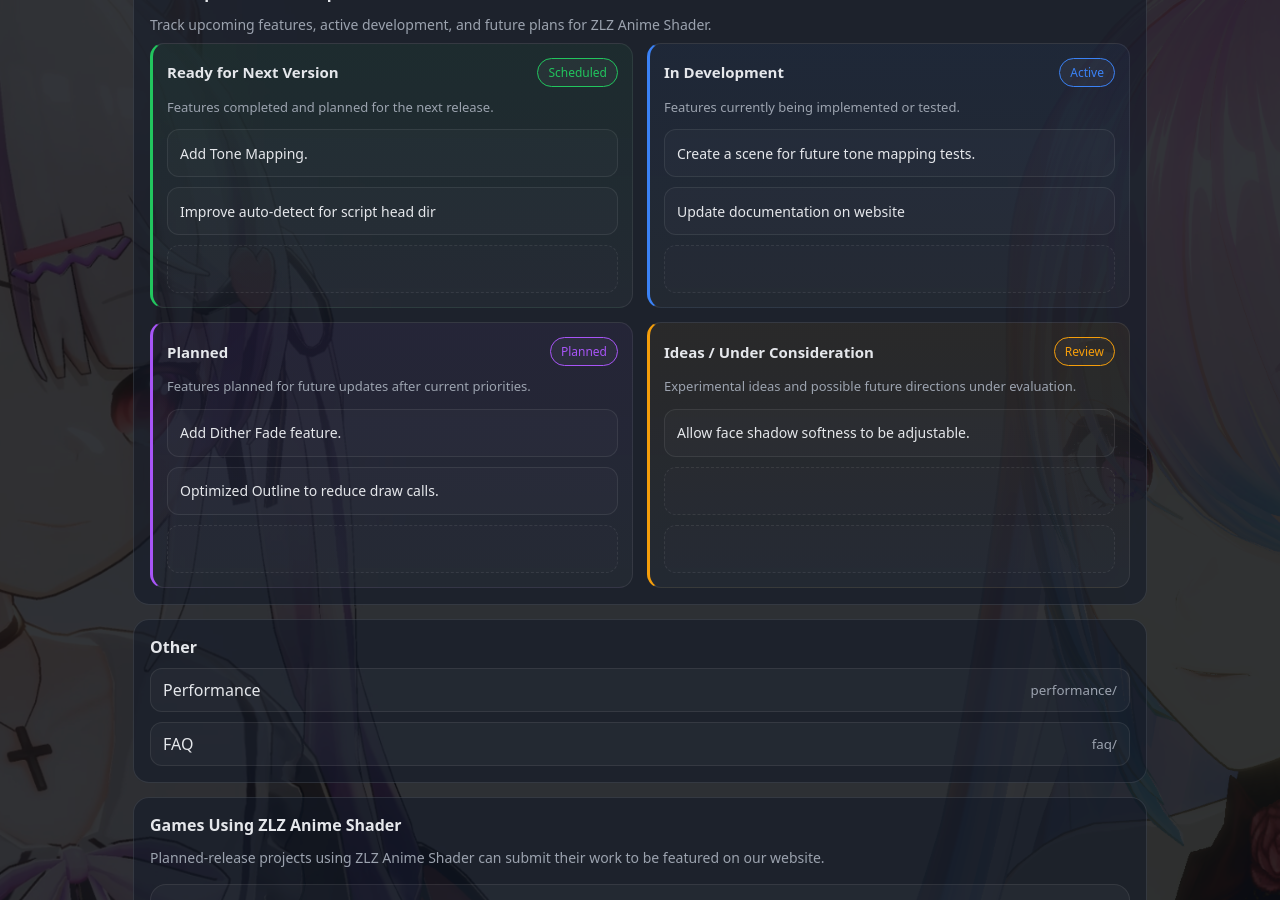
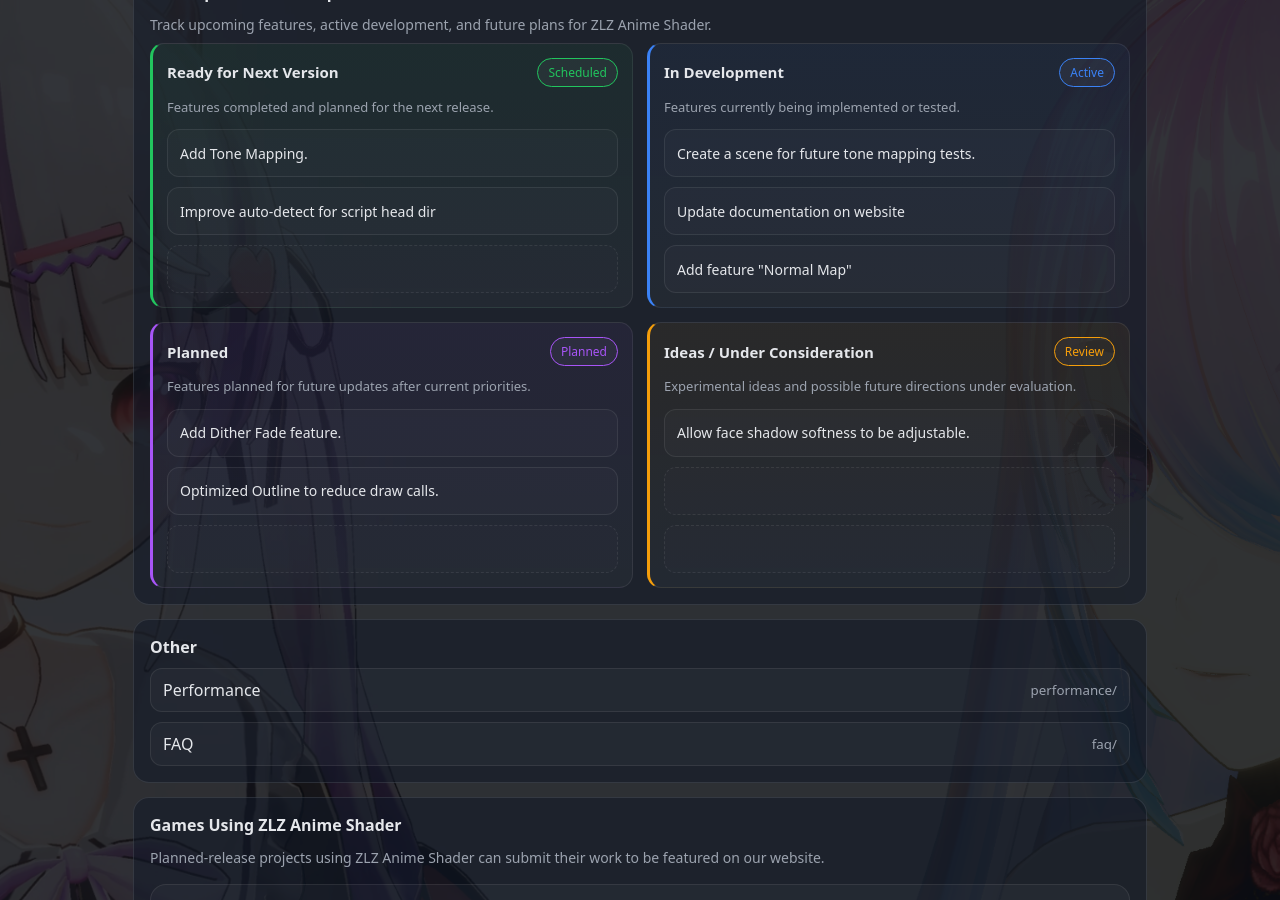
Before and after one commit to zlz-studio/zlz-studio.github.io, a Jekyll site: the page index.html, which Jekyll copies as it is, in a window 1280 px wide and 900 px high, scrolled down 1812 px. Built offline with Jekyll 4.4.1, drawn with Linux system fonts in a browser that asks for light colours; grey boxes are pictures that could not be loaded.

Commit message:
Update index.html

```diff
--- a/index.html
+++ b/index.html
@@ -686,7 +686,7 @@
             <div class="roadmapList">
               <div class="roadmapSlot">Create a scene for future tone mapping tests.</div>
               <div class="roadmapSlot">Update documentation on website</div>
-              <div class="roadmapSlot empty"></div>
+              <div class="roadmapSlot">Add feature "Normal Map"</div>
             </div>
           </div>
 
```
